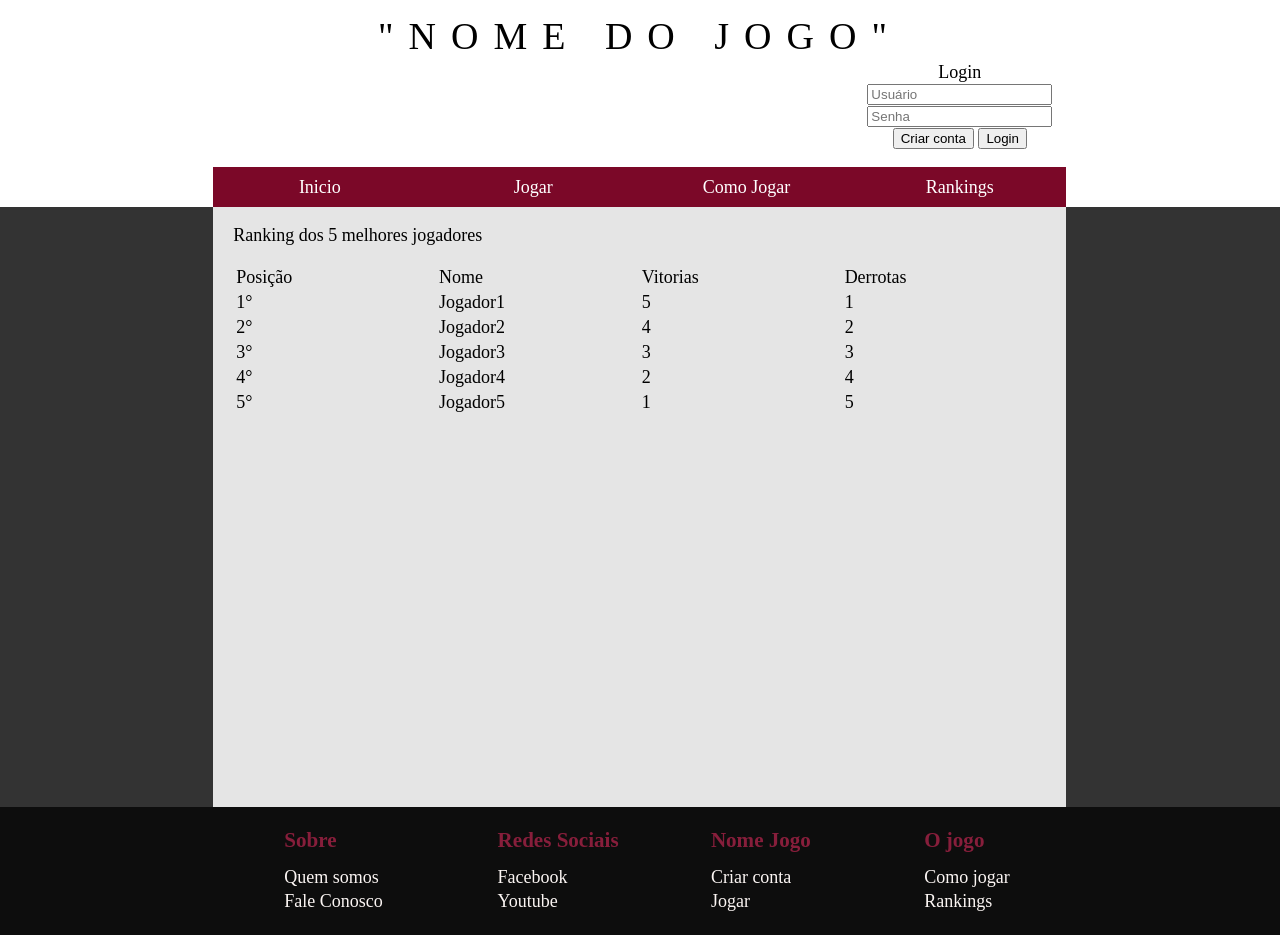
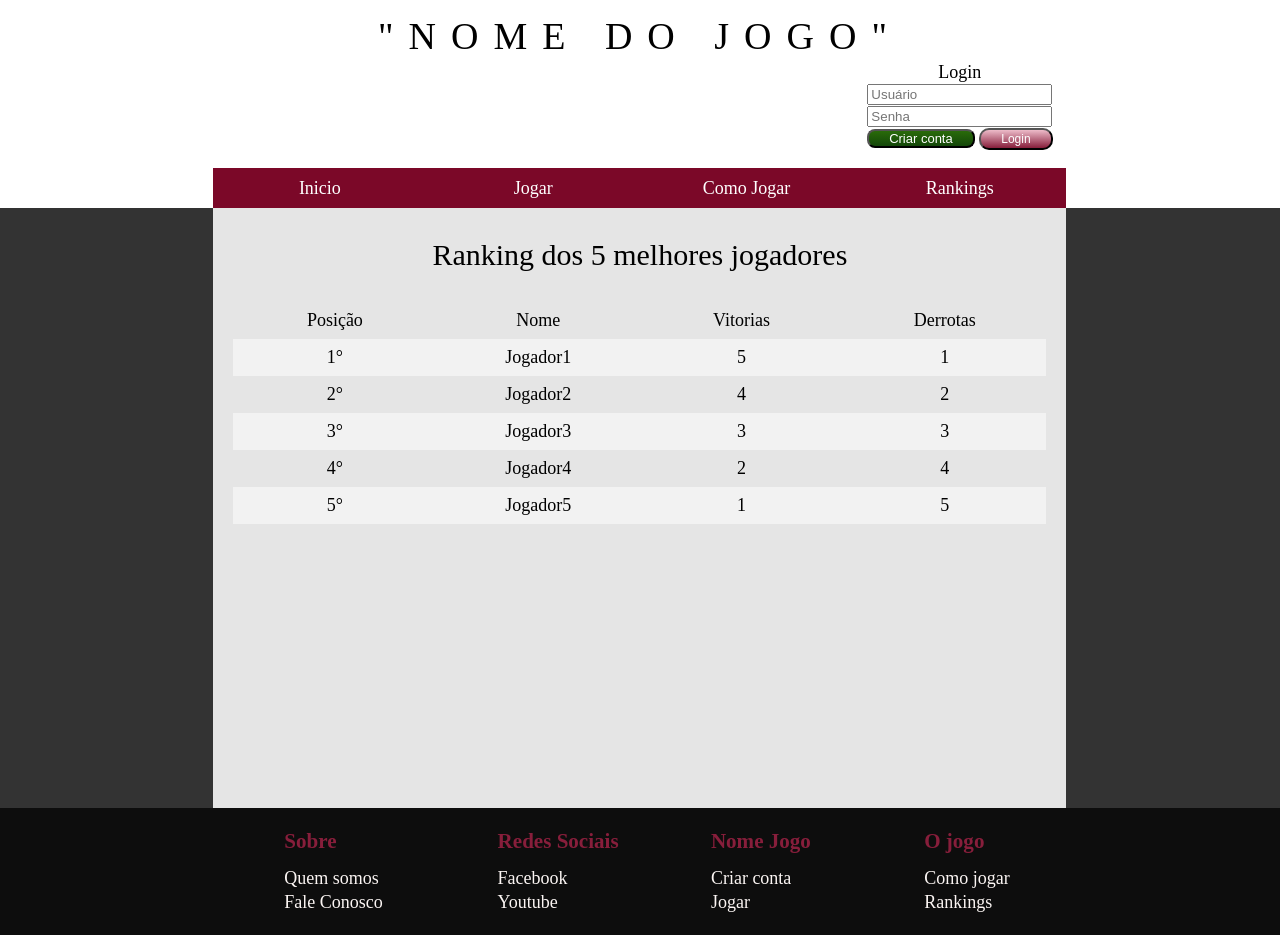
Before and after one commit to RonneyPetras/site, a plain HTML site: page rankings.html in a window 1280 px wide. Shown: the top 935 px of the page. Drawn offline with Linux system fonts and the light colour scheme.

Commit message:
Add files via upload

```diff
--- a/css/estilo.css
+++ b/css/estilo.css
@@ -105,3 +105,101 @@ https://coolors.co/fbf5f3-4f67b5-522b47-871e3b-0f0e0e
     font-size: 0.8em;
     padding-bottom: 30px;
 }
+
+.btn_logar {
+    background: #edbbc9;
+    background-image: -webkit-linear-gradient(top, #edbbc9, #871E3B);
+    background-image: -moz-linear-gradient(top, #edbbc9, #871E3B);
+    background-image: -ms-linear-gradient(top, #edbbc9, #871E3B);
+    background-image: -o-linear-gradient(top, #edbbc9, #871E3B);
+    background-image: linear-gradient(to bottom, #edbbc9, #871E3B);
+    -webkit-border-radius: 15;
+    -moz-border-radius: 15;
+    border-radius: 10px;
+    font-family: Arial;
+    color: #ffffff;
+    font-size: 12px;
+    padding: 2px 20px 2px 20px;
+    text-decoration: none;
+}
+
+.btn_logar:hover {
+    background: #871E3B;
+    background-image: -webkit-linear-gradient(top, #871E3B, #871E3B);
+    background-image: -moz-linear-gradient(top, #871E3B, #871E3B);
+    background-image: -ms-linear-gradient(top, #871E3B, #871E3B);
+    background-image: -o-linear-gradient(top, #871E3B, #871E3B);
+    background-image: linear-gradient(to bottom, #871E3B, #871E3B);
+    text-decoration: none;
+}
+
+.btn_criarConta {
+    background: #2a6b0a;
+    background-image: -webkit-linear-gradient(top, #2a6b0a, #134709);
+    background-image: -moz-linear-gradient(top, #2a6b0a, #134709);
+    background-image: -ms-linear-gradient(top, #2a6b0a, #134709);
+    background-image: -o-linear-gradient(top, #2a6b0a, #134709);
+    background-image: linear-gradient(to bottom, #2a6b0a, #134709);
+    -webkit-border-radius: 8;
+    -moz-border-radius: 8;
+    border-radius: 8px;
+    font-family: Arial;
+    color: #ffffff;
+    font-size: 13px;
+    padding: 0px 20px 0px 20px;
+    text-decoration: none;
+}
+
+.btn_criarConta:hover {
+    background: #27ad0c;
+    background-image: -webkit-linear-gradient(top, #27ad0c, #3a7008);
+    background-image: -moz-linear-gradient(top, #27ad0c, #3a7008);
+    background-image: -ms-linear-gradient(top, #27ad0c, #3a7008);
+    background-image: -o-linear-gradient(top, #27ad0c, #3a7008);
+    background-image: linear-gradient(to bottom, #27ad0c, #3a7008);
+    text-decoration: none;
+}
+
+
+table{
+    border-collapse: collapse;
+    border:0;
+    text-align: center;
+}
+
+th, td {
+    text-align: left;
+    padding: 8px;
+}
+td{
+    text-align: center;
+}
+
+tr:nth-child(even){background-color: #f2f2f2}
+
+#p_ranking{
+    text-align: center;
+    color:black;
+    font-size: 30px;
+}
+
+#txt_index{
+    font-size: 20px;
+    color: #7B0828;
+    text-align: justify;
+}
+#tit_index{
+    text-align: center;
+}
+
+#img1{
+    margin-left: 10%;
+    width: 80%;
+    height: 300px;
+}
+
+#img2{
+    margin-left: 10%;
+    width: 80%;
+    height: 300px;
+}
```
